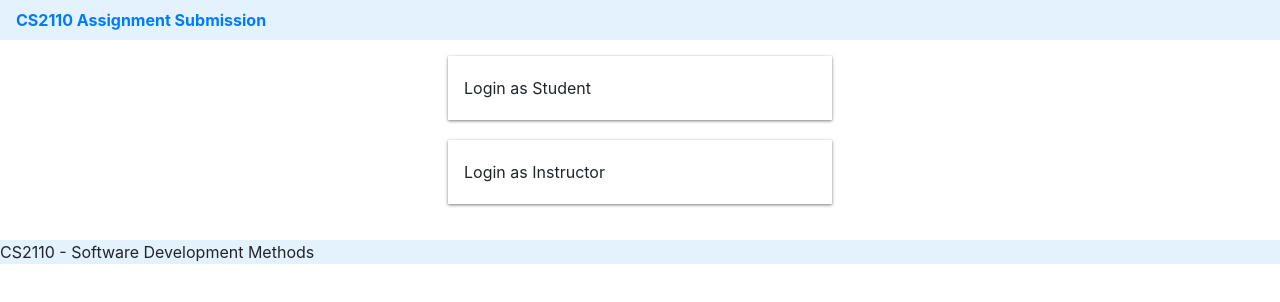
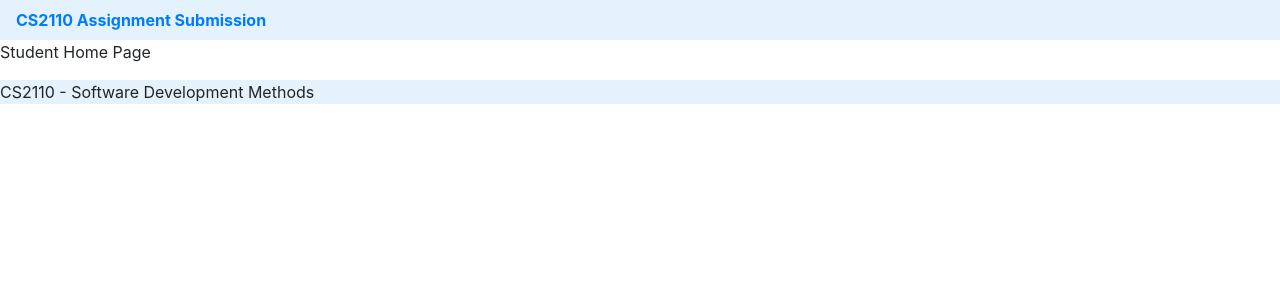
Before and after one commit to ss2sc/CS2110HWSubmission, an Angular app: page /home in a window 1280 px wide. Before the commit this address led to /. Shown: the top 302 px of the page. Built offline with nearby package versions, Linux system fonts and the light colour scheme.

Commit message:
Temp routing and student/instructor experiences

```diff
--- a/src/app/app-routing.module.ts
+++ b/src/app/app-routing.module.ts
@@ -1,8 +1,13 @@
 import { NgModule } from '@angular/core';
 import { Routes, RouterModule } from '@angular/router';
+import { LoginComponent } from './login/login.component';
+import { HomeComponent } from './home/home.component';
 
 
-const routes: Routes = [];
+const routes: Routes = [
+  {path: '', component: LoginComponent},
+  {path: 'home', component: HomeComponent}
+];
 
 @NgModule({
   imports: [RouterModule.forRoot(routes)],
--- a/src/app/app.component.html
+++ b/src/app/app.component.html
@@ -1,3 +1,3 @@
 <app-toolbar></app-toolbar>
-<app-login></app-login>
+<router-outlet></router-outlet>
 <app-footer></app-footer>
--- a/src/app/app.component.ts
+++ b/src/app/app.component.ts
@@ -7,4 +7,5 @@ import { Component } from '@angular/core';
 })
 export class AppComponent {
   title = 'Doriyah';
+  isInstructor = false;
 }
--- a/src/app/app.module.ts
+++ b/src/app/app.module.ts
@@ -7,6 +7,7 @@ import { HomeComponent } from './home/home.component';
 import { LoginComponent } from './login/login.component';
 import { ToolbarComponent } from './toolbar/toolbar.component';
 import { FooterComponent } from './footer/footer.component';
+import { GlobalsService } from './common/services/globals.service'
 
 @NgModule({
   declarations: [
@@ -20,7 +21,7 @@ import { FooterComponent } from './footer/footer.component';
     BrowserModule,
     AppRoutingModule
   ],
-  providers: [],
+  providers: [GlobalsService],
   bootstrap: [AppComponent]
 })
 export class AppModule { }
--- /dev/null
+++ b/src/app/common/services/globals.service.ts
@@ -0,0 +1,10 @@
+import { Injectable } from '@angular/core';
+
+@Injectable({
+  providedIn: 'root'
+})
+export class GlobalsService {
+
+  isInstructor: boolean = false;
+  constructor() { }
+}
--- a/src/app/home/home.component.html
+++ b/src/app/home/home.component.html
@@ -1 +1,9 @@
-<p>home works!</p>
+<!-- Student Experience -->
+<div *ngIf="!this.globals.isInstructor">
+    <p>Student Home Page</p>
+</div>
+
+<!-- Instructor Experience -->
+<div *ngIf="this.globals.isInstructor">
+    <p>Instructor Home Page</p>
+</div>
--- a/src/app/home/home.component.ts
+++ b/src/app/home/home.component.ts
@@ -1,4 +1,5 @@
 import { Component, OnInit } from '@angular/core';
+import { GlobalsService } from '../common/services/globals.service'
 
 @Component({
   selector: 'app-home',
@@ -7,9 +8,10 @@ import { Component, OnInit } from '@angular/core';
 })
 export class HomeComponent implements OnInit {
 
-  constructor() { }
+  constructor(private globals: GlobalsService) { }
 
   ngOnInit() {
+    console.log(this.globals.isInstructor);
   }
 
 }
--- a/src/app/login/login.component.html
+++ b/src/app/login/login.component.html
@@ -1,4 +1,4 @@
 <div class="container">
-    <div role="button" class="login-button" value="student">Login as Student</div>
-    <div role="button" class="login-button" value="instructor">Login as Instructor</div>
+    <div role="button" class="login-button" (click)="setInstructor(false)" routerLink="/home">Login as Student</div>
+    <div role="button" class="login-button" (click)="setInstructor(true)" routerLink="/home">Login as Instructor</div>
 </div>
--- a/src/app/login/login.component.ts
+++ b/src/app/login/login.component.ts
@@ -1,4 +1,5 @@
 import { Component, OnInit } from '@angular/core';
+import { GlobalsService } from '../common/services/globals.service'
 
 @Component({
   selector: 'app-login',
@@ -7,9 +8,12 @@ import { Component, OnInit } from '@angular/core';
 })
 export class LoginComponent implements OnInit {
 
-  constructor() { }
+  constructor(private globals: GlobalsService) { }
 
   ngOnInit() {
   }
 
+  setInstructor(isInstructor:boolean) {
+    this.globals.isInstructor = isInstructor;
+  }
 }
```
Also changed, not shown: 2 other files (tests, documents, lock files or other folders).
